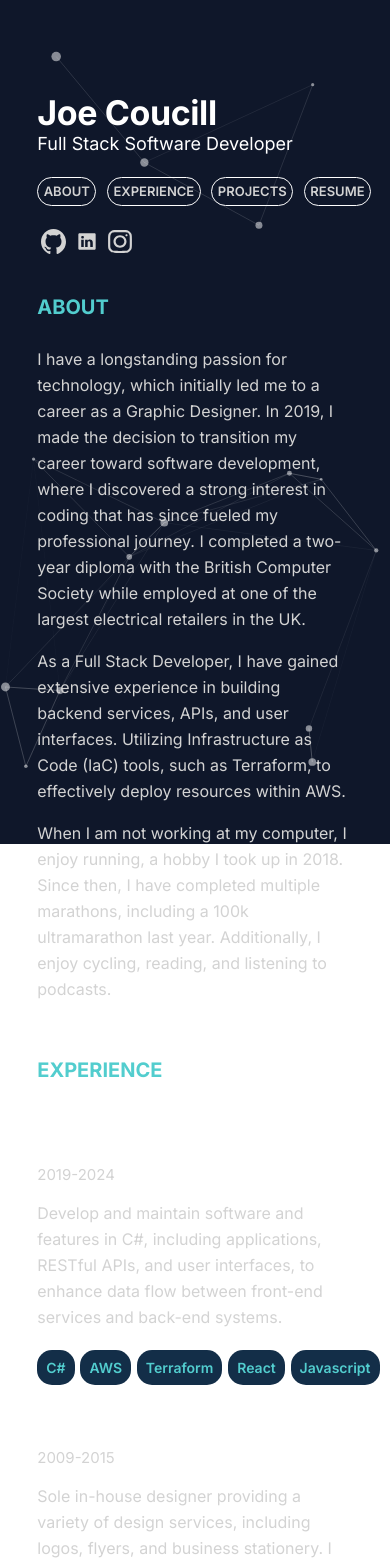
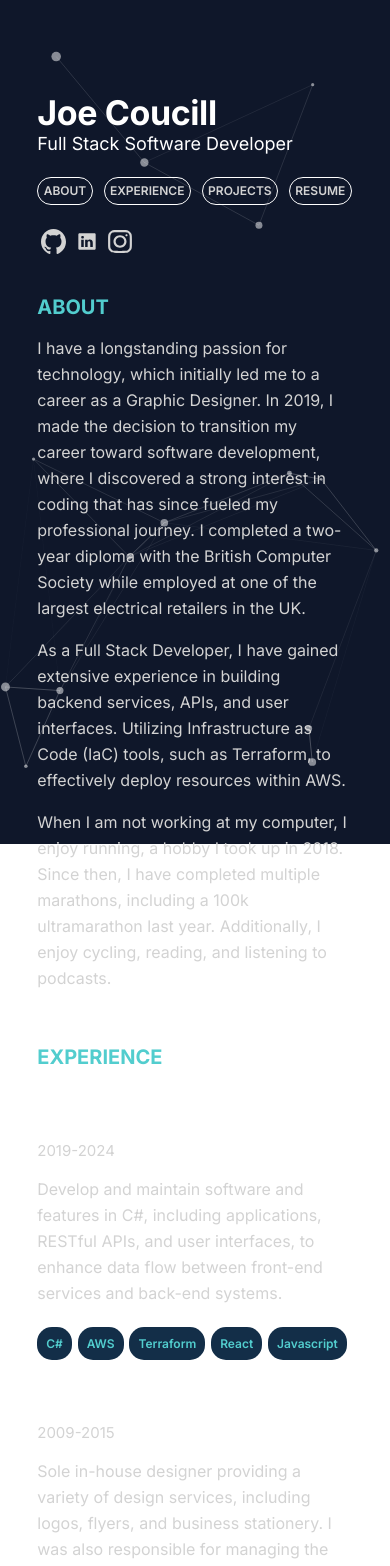
Before and after one commit to JoeCous/portfolio, a React (Vite) app: page / in a window 390 px wide. Shown: the top 1566 px of the page. Built offline with nearby package versions, Linux system fonts and the light colour scheme.

Commit message:
chore: minor layout changes

```diff
--- a/src/app.scss
+++ b/src/app.scss
@@ -46,10 +46,15 @@ h3 {
 
 .skills {
   font-size: 15px;
+  margin-top: 7.5%;
 
   span {
     @include variables.skillStyle;
   }
+}
+
+#projects {
+  margin-bottom: 5%;
 }
 
 //Mobile
@@ -60,9 +65,7 @@ h3 {
   }
 
   h2 {
-    padding-top: 5%;
-    margin-bottom: 0;
-    padding-left: 0;
+    padding: 0;
   }
 
   h3 {
@@ -78,11 +81,10 @@ h3 {
 
   .skills {
     margin-top: 10%;
-    font-size: 14px;
+    font-size: 12px;
+  }
+
+  #about, #experience, #projects {
+    margin-bottom: 15%;
   }
 }
-
-//Tablet
-@media (max-width: 1023px) and (min-height: 900px) {
-
-}
--- a/src/components/about/about.scss
+++ b/src/components/about/about.scss
@@ -76,7 +76,6 @@
 @media (max-width: 1023px) {
 
   #about {
-    padding-bottom: 2%;
     padding-top: 10%;
     padding-left: 0;
 }
@@ -98,7 +97,7 @@
     a {
       padding: 1.5%;
       display: inline;
-      font-size: 13px;
+      font-size: 12px;
       margin-right: 3%;
       border: 1.7px solid white;
     }
--- a/src/components/projects/projects.scss
+++ b/src/components/projects/projects.scss
@@ -1,8 +1,4 @@
 @use '../../variables';
-
-.projectTitle {
-    margin-top: 6%;
-}
 
 a {
     text-decoration: none;
--- a/src/variables.scss
+++ b/src/variables.scss
@@ -9,7 +9,6 @@ $bold-text: 800;
 @mixin boxStyle() {
     width: 30vw;
     padding: 3%;
-    margin-bottom: 2%;
 }
 
 @mixin boxHover() {
```
